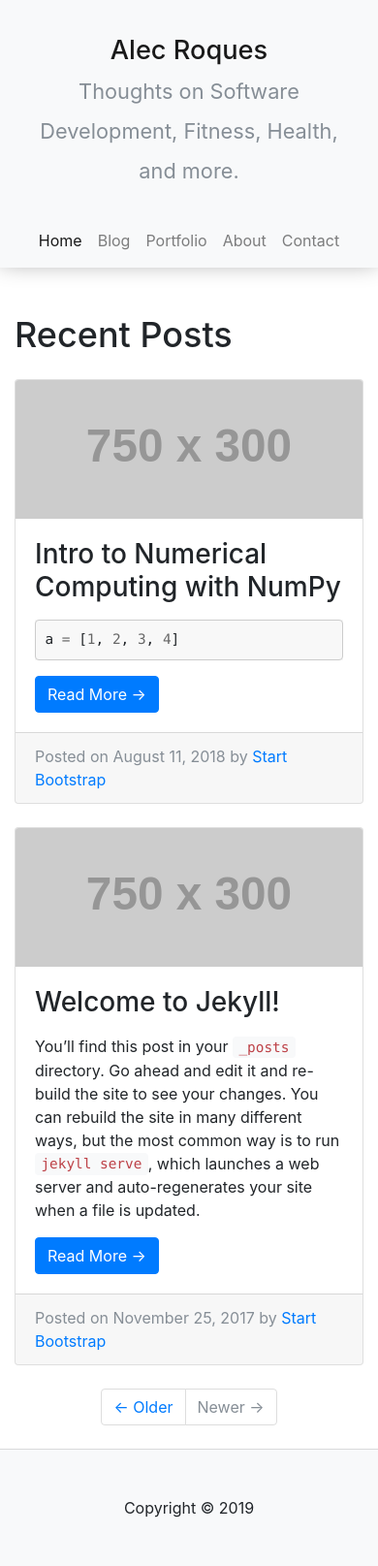
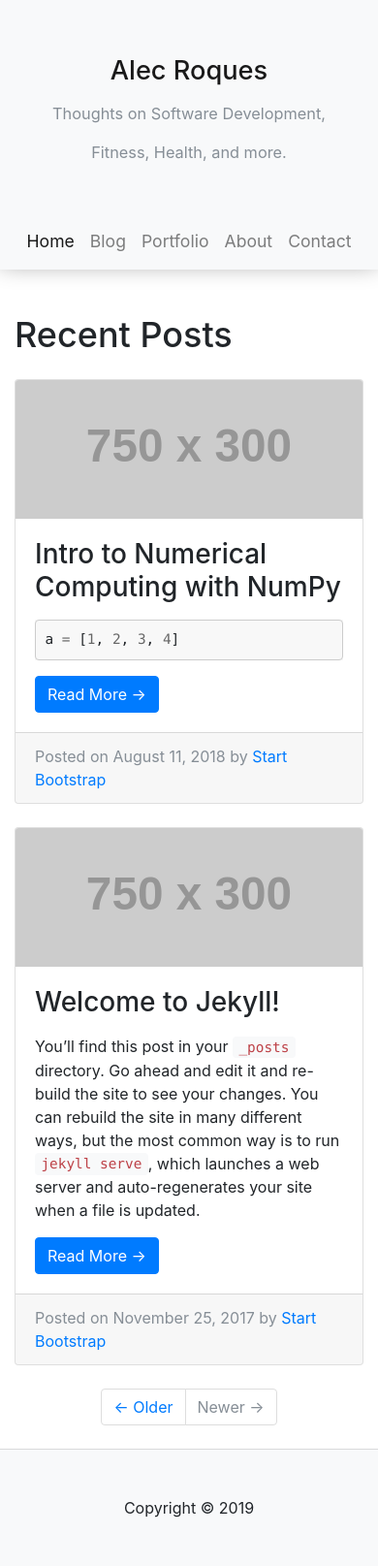
Before and after one commit to aroques/aroques.github.io, a Jekyll site: the page built from index.html, in a window 390 px wide. Shown: the whole page at 97% size. Built offline with Jekyll 4.4.1, drawn with Linux system fonts in a browser that asks for light colours.

Commit message:
Adjust font-size of header for xs devices

```diff
--- a/css/main.css
+++ b/css/main.css
@@ -24,7 +24,11 @@
   }
 
   li.nav-item {
-    font-size: 1rem;
+    font-size: 1.1rem;
+  }
+
+  .navbar-brand > small {
+    font-size: 60%;
   }
 }
 
```
